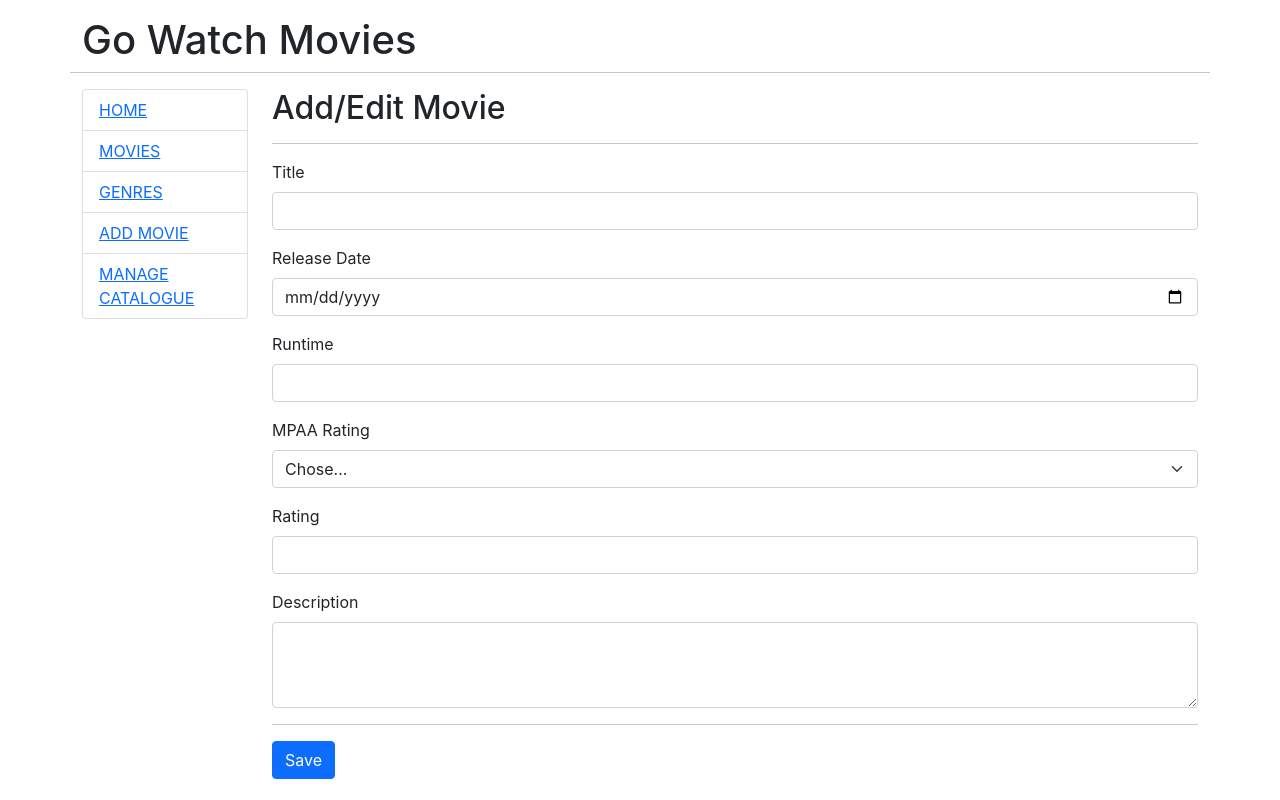
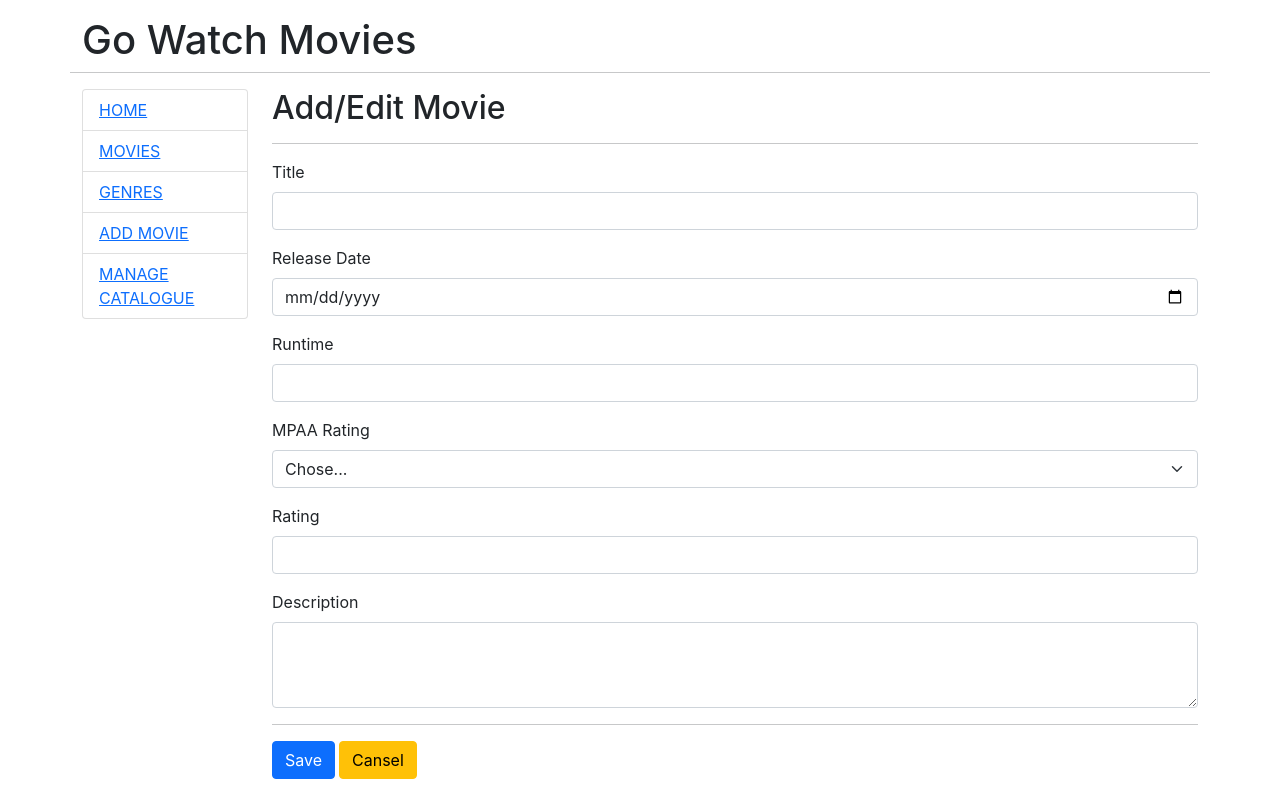
Before and after one commit to taiki-nd/go-movies, a React (Create React App) app: page /admin/movie/0 in a window 1280 px wide. Built offline with nearby package versions, Linux system fonts and the light colour scheme.

Commit message:
deleteボタンの作成

```diff
--- a/src/components/AddEditMovie.js
+++ b/src/components/AddEditMovie.js
@@ -3,6 +3,7 @@ import Input from './form-components/Input'
 import TextArea from './form-components/TextArea'
 import Select from './form-components/Select'
 import Alert from './ui-components/Alert'
+import { Link } from 'react-router-dom';
 
 export default class AddEditMovie extends Component{
 
@@ -139,6 +140,10 @@ export default class AddEditMovie extends Component{
     }else{
       this.setState({isLoaded: true})
     }
+  }
+
+  confirmDelete = (e) => {
+    console.log(`would you delete movie id ${this.state.movie.id}?`)
   }
 
   render(){
@@ -315,6 +320,14 @@ export default class AddEditMovie extends Component{
             <hr />
 
             <button className="btn btn-primary">Save</button>
+            <Link to="/admin" className="btn btn-warning ms-1">
+              Cansel
+            </Link>
+            {movie.id > 0 &&
+              <a href="#!"  className="btn btn-danger ms-1" onClick={() => this.confirmDelete()}>
+                Delete
+              </a>
+            }
           </form>
           {/*
           <div className="mt-3">
```
